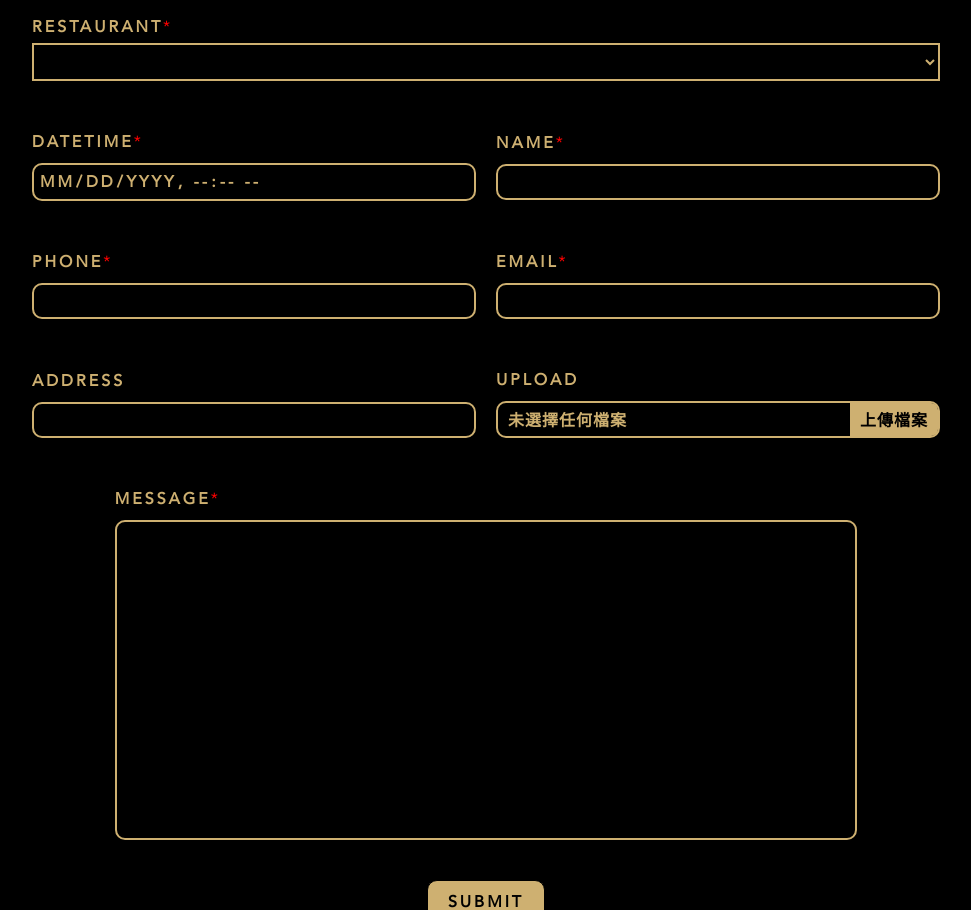
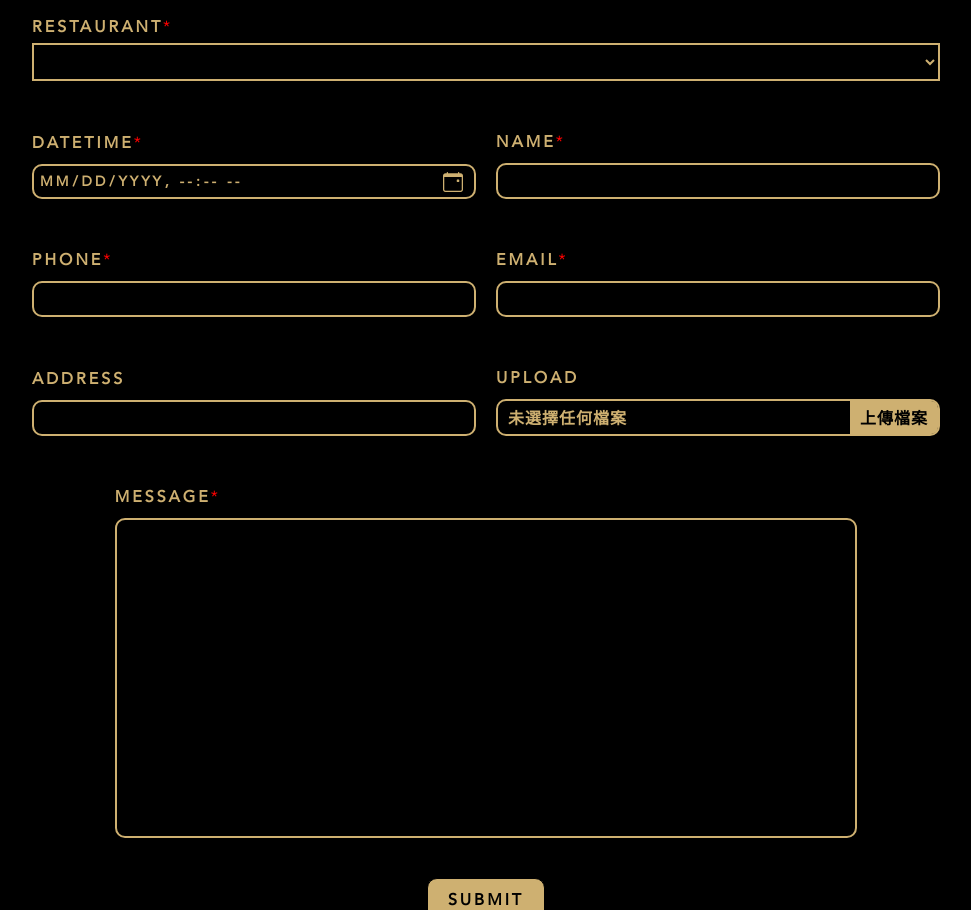
Before and after one commit to JuiTse1108/DeChang, a React (Vite) app in the folder React/: page /contact in a window 1280 px wide. Shown: the part 1000-1910 px from the top of the page, without its empty margins (154-1125 px from the left). Built offline with nearby package versions, Linux system fonts and the light colour scheme.

Commit message:
ContactItem

```diff
--- a/React/src/components/main/ContactItem.css
+++ b/React/src/components/main/ContactItem.css
@@ -120,7 +120,6 @@ label[for="uploadButton"]::after {
 
 .topic,
 .restaurant,
-.datetime,
 .name,
 .phone,
 .email,
@@ -128,6 +127,29 @@ label[for="uploadButton"]::after {
 #message {
     font-weight: bold;
     font-size: 16px;
+}
+
+.datetimeContainer {
+    position: relative;
+}
+
+.datetimeContainer>.bi-calendar-event {
+    position: absolute;
+    top: 47.5px;
+    right: 10px;
+}
+
+.bi-calendar-event {
+    cursor: pointer;
+}
+
+.datetime::-webkit-calendar-picker-indicator {
+    display: none;
+}
+
+.datetime {
+    font-size: 14px;
+    font-weight: bold;
 }
 
 .uploadBox {
--- a/React/src/components/main/ContactItem.jsx
+++ b/React/src/components/main/ContactItem.jsx
@@ -3,13 +3,11 @@ import { useForm } from "react-hook-form";
 import "./ContactItem.css"
 
 function ContactItem() {
-    //當前時間
-
     //表單驗證
     const { register, handleSubmit, watch, formState: { errors } } = useForm({
-        defaultValues: {
+        // defaultValues: {
 
-        }
+        // }
     });
 
     //將使用者輸入的資料存在sessionStorage
@@ -49,8 +47,11 @@ function ContactItem() {
 
     function handlePhoneInput(event) {
         const Value = event.target.value
+        if (/^\d*$/.test(Value)) {
             setPhone(Value)
             sessionStorage.setItem('phone', Value)
+        }
+
     }
 
     function handleEmailInput(event) {
@@ -126,16 +127,16 @@ function ContactItem() {
                         onChange={handleRestaurantInput}
                     >
                         <option value=""></option>
-                        <option value="1"></option>
-                        <option value="2"></option>
-                        <option value="3"></option>
+                        <option value="台北101店">台北101店</option>
+                        <option value="新北新板店">新北新板店</option>
+                        <option value="台中中港店">台中中港店</option>
+                        <option value="高雄夢時代店">高雄夢時代店</option>
                     </select>
                     <p className="message">{errors.restaurant?.message}</p>
                 </div>
 
                 <div className="formElement">
-                    <div className="formBox">
-                        {/* <div className="datetimeContainer"> */}
+                    <div className="formBox datetimeContainer">
                         <label htmlFor="">DateTime</label>
                         <input
                             {...register("datetime", {
@@ -146,9 +147,8 @@ function ContactItem() {
                             value={DateTime}
                             onChange={handleDateTimeInput}
                         />
-                            {/* <i class="bi bi-calendar-event"></i> */}
+                        <i className="bi bi-calendar-event"></i>
                         <p className="message">{errors.datetime?.message}</p>
-                        {/* </div> */}
                     </div>
                     <div className="formBox">
                         <label htmlFor="">Name</label>
@@ -183,6 +183,7 @@ function ContactItem() {
                             className="phone"
                             value={Phone}
                             onChange={handlePhoneInput}
+                            pattern="[0]{1}[0-9]{9}"
                             maxLength={10}
                         />
                         <p className="message">{errors.phone?.message}</p>
```
Also changed, not shown: React/src/templates/icon/calendar.svg (added). Lines whose indentation alone changed are shown as unchanged.
